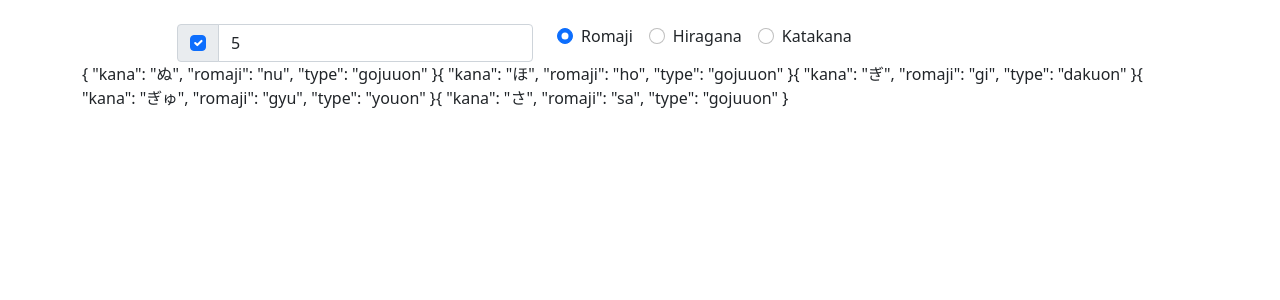
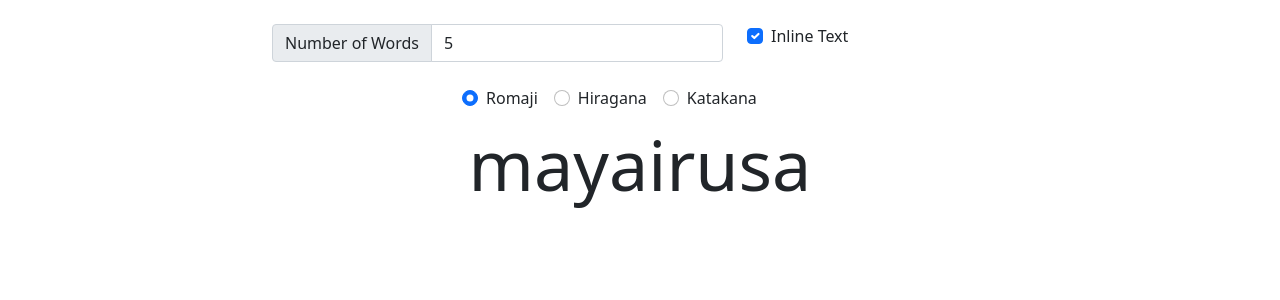
Before and after one commit to NyarehD/j-random, a Vue app: page / in a window 1280 px wide. Shown: the top 300 px of the page. Built offline with nearby package versions, Linux system fonts and the light colour scheme.

Commit message:
Can change word types

```diff
--- a/src/App.vue
+++ b/src/App.vue
@@ -1,8 +1,6 @@
 <template>
   <div class="container">
-    <div class="row justify-content-center py-4">
       <Random/>
-    </div>
   </div>
 </template>
 <script setup>
--- a/src/components/Random.vue
+++ b/src/components/Random.vue
@@ -1,54 +1,77 @@
 <template>
-  <div class="col-4">
+  <div class="row justify-content-center py-4">
+    <div class="col-5">
       <div class="input-group justify-content-center">
         <div class="input-group">
-        <div class="input-group-text">
-          <input v-model="isInline" aria-label="Checkbox for following text input zuzu" class="form-check-input mt-0"
-                 type="checkbox">
-        </div>
+          <span id="inputGroup-sizing-default" class="input-group-text">Number of Words</span>
+
           <input v-model.number="times" aria-label="Text input with checkbox" class="form-control" type="text"
                  @keypress.enter="randomizer">
         </div>
       </div>
     </div>
-  <div class="col-6">
+    <div class="col-3">
+      <div class="form-check">
+        <input id="isInline" v-model="isInline" class="form-check-input" type="checkbox">
+        <label class="form-check-label" for="isInline">Inline Text</label>
+      </div>
+    </div>
+  </div>
+  <div class="row justify-content-center  ">
+    <div class="col-4">
       <WordType v-model="wordType" :is-checked="true" type="romaji">Romaji</WordType>
       <WordType v-model="wordType" type="hiragana">Hiragana</WordType>
       <WordType v-model="wordType" type="katakana">Katakana</WordType>
     </div>
+  </div>
+  <div class="row">
     <div class="col-12">
-    <div v-if="isInline">
-          <span v-for="(item, i) in currentRandom" :key="i" :class="{ 'text-break': isInline }"
+      <div v-if="isInline" class="text-center">
+          <span v-for="(item, i) in currentRandomWords" :key="i" :class="{ 'text-break': isInline }"
                 class="text-big">{{ item }}</span>
       </div>
       <div v-else>
-      <p v-for="(item, i) in currentRandom" :key="i" class="text-center text-big">{{ item }}</p>
+        <p v-for="(item, i) in currentRandomWords" :key="i" class="text-center text-big">{{ item }}</p>
+      </div>
     </div>
   </div>
 </template>
 
 <script setup>
-import {onMounted, ref} from "vue";
+import {computed, onMounted, ref} from "vue";
 import hiragana from "../words/hiragana.json";
+import katakana from "../words/katakana.json";
 import WordType from "../components/WordType.vue"
 
-const currentRandom = ref([]);
+const currentRandomIndexes = ref([]);
 const isInline = ref(true);
 const times = ref(5);
 const wordType = ref("romaji")
 
 function randomizer() {
-  currentRandom.value = [];
+  currentRandomIndexes.value = [];
   for (let i = 0; i < times.value; i++) {
-    currentRandom.value.push(hiragana[Math.round(Math.random() * (hiragana.length - 1))])
+    currentRandomIndexes.value.push(randomArrayKey(hiragana.length))
   }
+}
+
+function randomArrayKey(length) {
+  return Math.round(Math.random() * (length - 1));
 }
 
 onMounted(() => {
   randomizer();
 });
+
+const currentRandomWords = computed(() => {
+  return currentRandomIndexes.value.map(item => {
+    return wordType.value === "hiragana" ? hiragana[item].kana : wordType.value === "katakana" ? katakana[item].kana : hiragana[item].romaji
+  })
+})
 </script>
 
 <style scoped>
-
+.text-big {
+  font-size: 70px;
+}
 </style>
```
Lines whose indentation alone changed are shown as unchanged.
